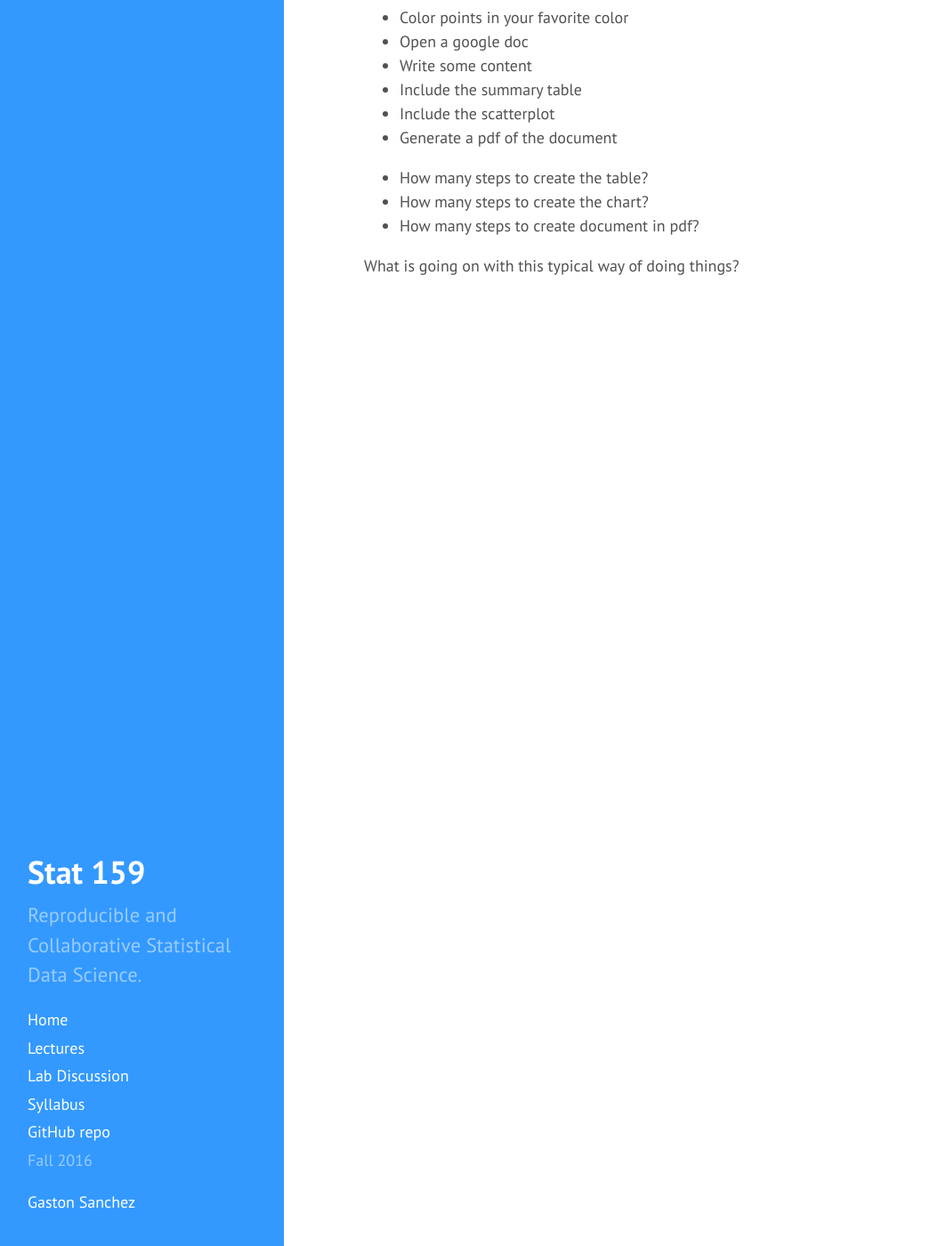
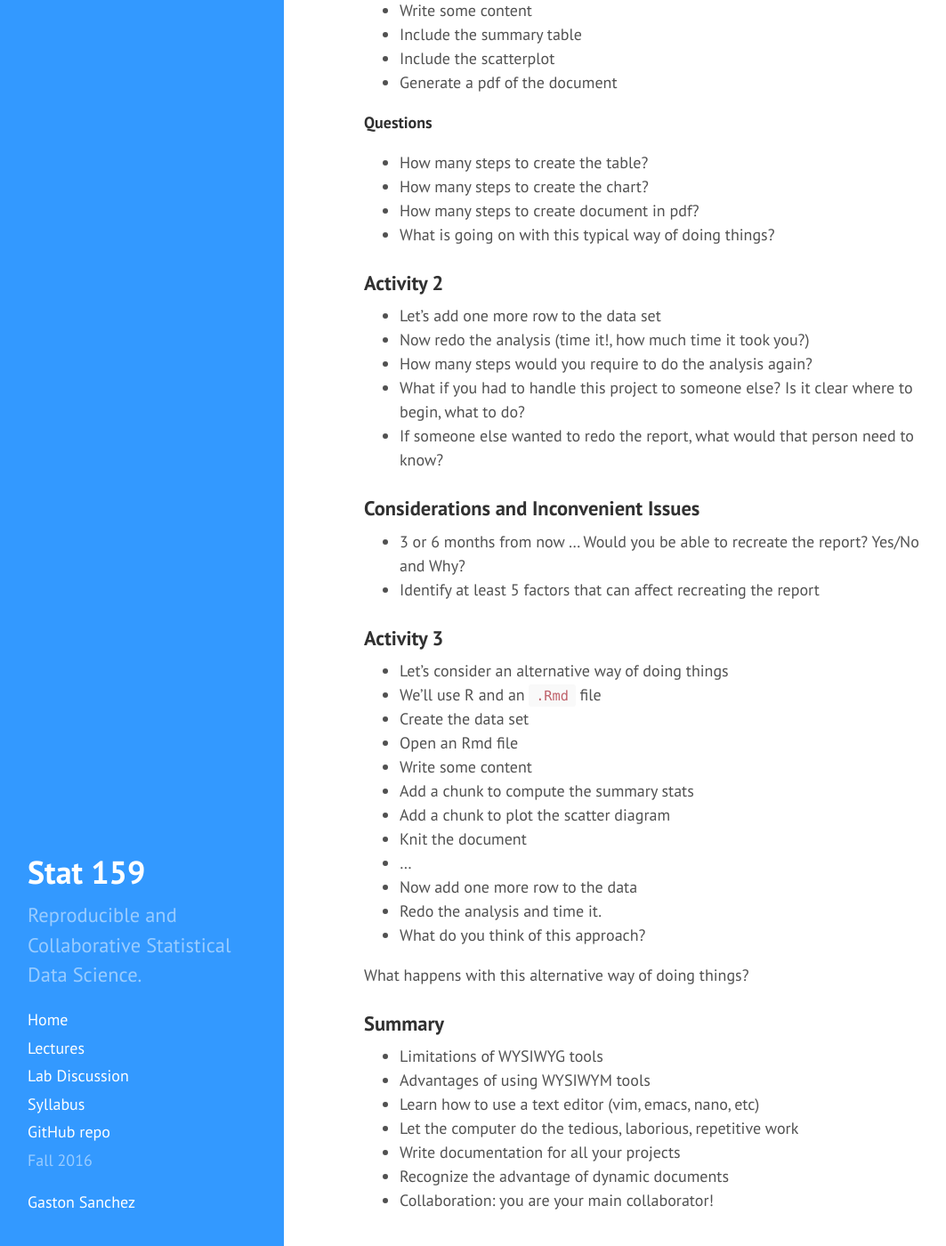
Before and after one commit to gastonstat/relic-stat159, a Jekyll site: the page built from lectures/02-typical-work-style.md, in a window 1280 px wide and 1400 px high, scrolled down 607 px. Shown: the whole window at 89% size, without its empty margins (5-1068 px from the left). Built offline with Jekyll 4.4.1, drawn with Linux system fonts in a browser that asks for light colours; nearby versions of some CDN libraries; some of the changed text lies outside the part shown.

Commit message:
lectures: simplifying content of 02-tytpical working style

```diff
--- a/lectures/02-typical-work-style.md
+++ b/lectures/02-typical-work-style.md
@@ -8,26 +8,20 @@ title: "Typical Work Style"
 </p>
 
 
-<h4>
-	<span class="fa fa-picture-o fa-lg main-list-item-icon"></span>
-	Slides
-</h4>
-
-<a href="" target="_blank">File-system and Bash Intro</a>
-
-
-<h4>
-	<span class="fa fa-bars fa-lg main-list-item-icon"></span>
-	Agenda
-</h4>
+<h3>
+	<a href="" target="_blank">
+		<span class="fa fa-picture-o fa-lg main-list-item-icon"></span>
+		File-system and Bash Intro
+	</a>
+</h3>
 
 In this lecture we'll talk about the typical way of doing things
 
 
-### Activity
+### Activity 1
 
 - Form groups of 2 or 3 people, make sure at least one person knows R
-- We are going to create a simple report
+- We are going to create a minimal report
 - Go to google drive
 - Open a google sheet
 - Create two variables X and Y (e.g. 10 values)
@@ -35,16 +29,59 @@ In this lecture we'll talk about the typical way of doing things
 - Make a scatterplot
 - Add axis labels
 - Add a title
-- Color points in your favorite color
+- Color points with your favorite color
 - Open a google doc
 - Write some content
 - Include the summary table
 - Include the scatterplot
 - Generate a pdf of the document
 
+__Questions__<br>
 - How many steps to create the table?
 - How many steps to create the chart?
 - How many steps to create document in pdf?
+- What is going on with this typical way of doing things?
 
 
-What is going on with this typical way of doing things?
+### Activity 2
+
+- Let’s add one more row to the data set
+- Now redo the analysis (time it!, how much time it took you?)
+- How many steps would you require to do the analysis again?
+- What if you had to handle this project to someone else? Is it clear where to begin, what to do?
+- If someone else wanted to redo the report, what would that person need to know?
+
+
+### Considerations and Inconvenient Issues
+
+- 3 or 6 months from now ...  Would you be able to recreate the report? Yes/No and Why?
+- Identify at least 5 factors that can affect recreating the report
+
+
+### Activity 3
+
+- Let's consider an alternative way of doing things
+- We'll use R and an `.Rmd` file
+- Create the data set
+- Open an Rmd file
+- Write some content
+- Add a chunk to compute the summary stats
+- Add a chunk to plot the scatter diagram
+- Knit the document
+- ...
+- Now add one more row to the data
+- Redo the analysis and time it.
+- What do you think of this approach?
+
+What happens with this alternative way of doing things?
+
+
+### Summary
+
+- Limitations of WYSIWYG tools
+- Advantages of using WYSIWYM tools
+- Learn how to use a text editor (vim, emacs, nano, etc)
+- Let the computer do the tedious, laborious, repetitive work
+- Write documentation for all your projects
+- Recognize the advantage of dynamic documents
+- Collaboration: you are your main collaborator!
```
